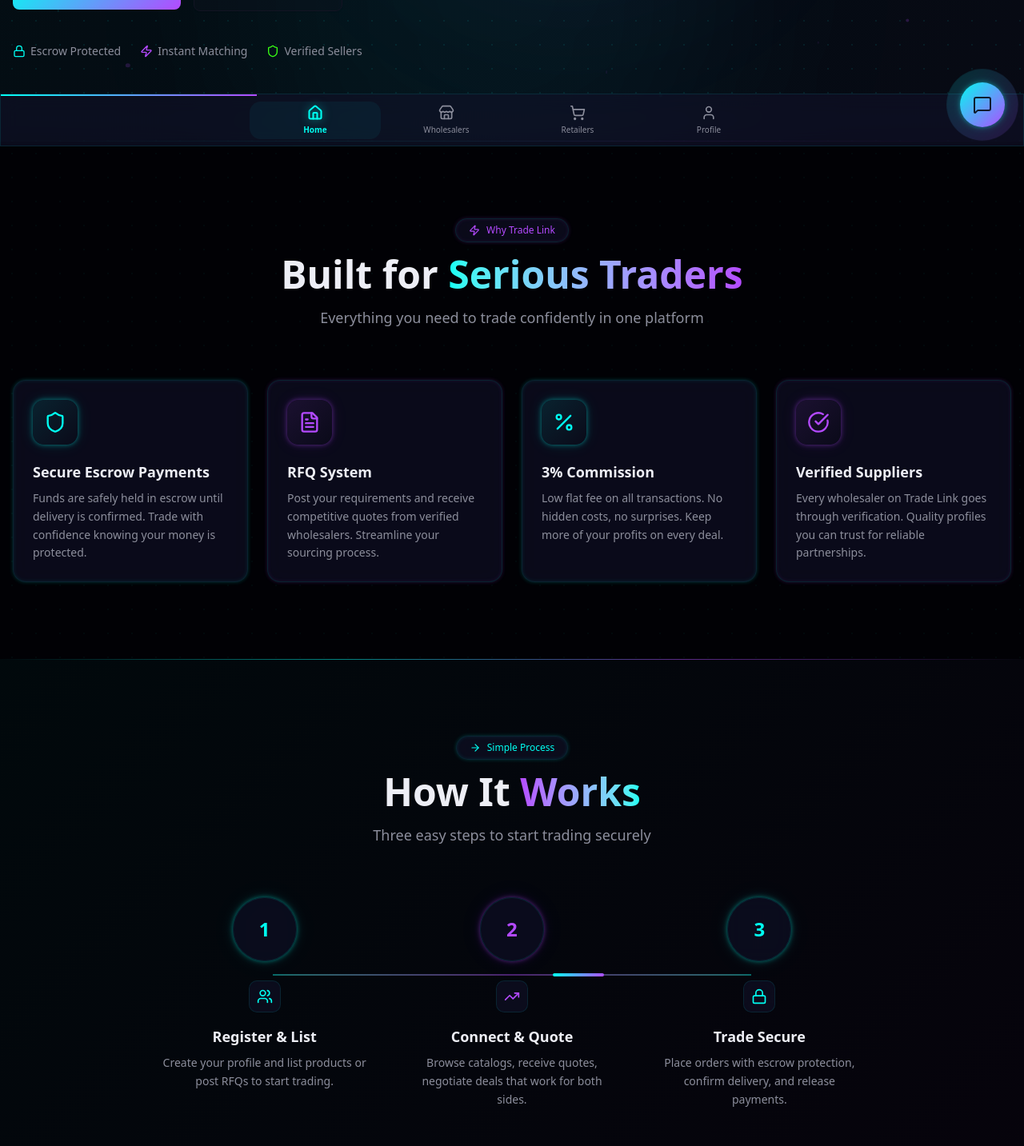
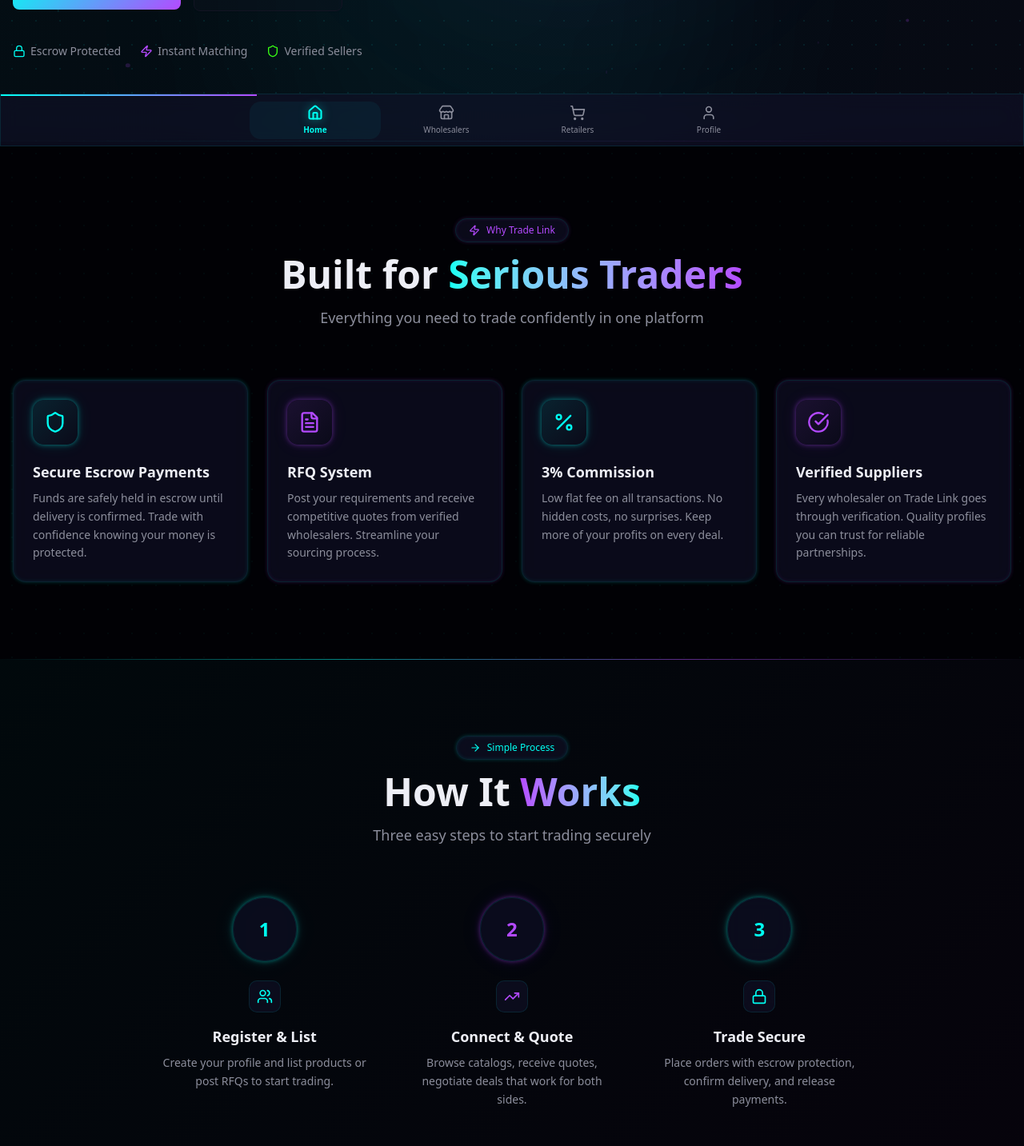
Before and after one commit to Aamirn1/tradelink, a Next.js app: page / in a window 1280 px wide. Shown: the part 617-2050 px from the top of the page at 80% size. Built offline with nearby package versions, Linux system fonts and the light colour scheme.

Commit message:
feat: move AI chat to profile section, remove floating icon, remove How It Works lines

```diff
--- a/src/components/chat/ai-chat-widget.tsx
+++ b/src/components/chat/ai-chat-widget.tsx
@@ -2,7 +2,7 @@
 
 import { useState, useRef, useEffect, useCallback } from 'react';
 import { motion, AnimatePresence } from 'framer-motion';
-import { MessageSquare, X, Send, Loader2, Bot, User } from 'lucide-react';
+import { X, Send, Loader2, Bot, User } from 'lucide-react';
 import { Button } from '@/components/ui/button';
 import { Input } from '@/components/ui/input';
 import { ScrollArea } from '@/components/ui/scroll-area';
@@ -37,7 +37,6 @@
 // ── Component ──────────────────────────────────────────────────
 
 export function AIChatWidget() {
-  const [isOpen, setIsOpen] = useState(false);
   const [messages, setMessages] = useState<ChatMessage[]>([]);
   const [input, setInput] = useState('');
   const [isLoading, setIsLoading] = useState(false);
@@ -47,7 +46,7 @@
   const messagesEndRef = useRef<HTMLDivElement>(null);
   const inputRef = useRef<HTMLInputElement>(null);
 
-  const { user, isAuthenticated } = useAppStore();
+  const { user, isAuthenticated, aiChatOpen, setAiChatOpen } = useAppStore();
 
   // Generate sessionId on mount
   useEffect(() => {
@@ -56,7 +55,7 @@
 
   // Add welcome message when chat opens for the first time
   useEffect(() => {
-    if (isOpen && messages.length === 0) {
+    if (aiChatOpen && messages.length === 0) {
       const welcomeMsg: ChatMessage = {
         id: 'welcome',
         role: 'assistant',
@@ -65,7 +64,7 @@
       };
       setMessages([welcomeMsg]);
     }
-  }, [isOpen, messages.length]);
+  }, [aiChatOpen, messages.length]);
 
   // Auto-scroll to bottom
   useEffect(() => {
@@ -74,10 +73,10 @@
 
   // Focus input when chat opens
   useEffect(() => {
-    if (isOpen) {
+    if (aiChatOpen) {
       setTimeout(() => inputRef.current?.focus(), 300);
     }
-  }, [isOpen]);
+  }, [aiChatOpen]);
 
   // ── Send message to API ────────────────────────────────────
   const sendMessage = useCallback(
@@ -216,28 +215,9 @@
 
   return (
     <>
-      {/* ── Floating Toggle Button ─────────────────────────── */}
-      <AnimatePresence>
-        {!isOpen && (
-          <motion.button
-            initial={{ scale: 0, opacity: 0 }}
-            animate={{ scale: 1, opacity: 1 }}
-            exit={{ scale: 0, opacity: 0 }}
-            transition={{ type: 'spring', stiffness: 260, damping: 20 }}
-            onClick={() => setIsOpen(true)}
-            className="fixed bottom-6 right-6 z-50 h-14 w-14 rounded-full gradient-cyan-purple-strong flex items-center justify-center shadow-lg neon-glow-cyan cursor-pointer group"
-            aria-label="Open AI Chat Assistant"
-          >
-            <MessageSquare className="h-6 w-6 text-primary-foreground group-hover:scale-110 transition-transform" />
-            {/* Pulsing ring */}
-            <span className="absolute inset-0 rounded-full gradient-cyan-purple-strong opacity-40 animate-ping" />
-          </motion.button>
-        )}
-      </AnimatePresence>
-
       {/* ── Chat Panel ─────────────────────────────────────── */}
       <AnimatePresence>
-        {isOpen && (
+        {aiChatOpen && (
           <motion.div
             initial={{ opacity: 0, y: 20, scale: 0.95 }}
             animate={{ opacity: 1, y: 0, scale: 1 }}
@@ -247,7 +227,7 @@
               'fixed z-50 glass rounded-2xl overflow-hidden flex flex-col',
               'shadow-2xl shadow-neon-cyan/10',
               // Desktop: fixed panel
-              'bottom-6 right-6 w-[380px] max-h-[520px]',
+              'bottom-4 right-4 left-4 sm:left-auto sm:right-6 sm:bottom-6 w-auto sm:w-[380px] max-h-[520px]',
               // Mobile: full width at bottom
               'max-sm:bottom-0 max-sm:right-0 max-sm:left-0 max-sm:w-full max-sm:max-h-[70vh] max-sm:rounded-b-none max-sm:rounded-t-2xl'
             )}
@@ -271,7 +251,7 @@
                 variant="ghost"
                 size="icon"
                 className="h-8 w-8 text-muted-foreground hover:text-foreground hover:bg-surface-hover"
-                onClick={() => setIsOpen(false)}
+                onClick={() => setAiChatOpen(false)}
                 aria-label="Close chat"
               >
                 <X className="h-4 w-4" />
--- a/src/components/dashboard/profile-view.tsx
+++ b/src/components/dashboard/profile-view.tsx
@@ -18,6 +18,10 @@
   Camera,
   Tag,
   Briefcase,
+  Bot,
+  MessageSquare,
+  Sparkles,
+  ArrowRight,
 } from 'lucide-react';
 import { useAppStore } from '@/store/app-store';
 import { cn } from '@/lib/utils';
@@ -290,6 +294,56 @@
         </Card>
       </motion.div>
 
+      {/* ── AI Chat Assistant ──────────────────────────────── */}
+      <motion.div variants={item}>
+        <Card className="glass border-0 overflow-hidden">
+          <div className="gradient-cyan-purple p-5 flex flex-col sm:flex-row items-start sm:items-center gap-4">
+            <div className="flex items-center gap-3 flex-1">
+              <div className="h-12 w-12 rounded-xl gradient-cyan-purple-strong flex items-center justify-center shrink-0 neon-glow-cyan">
+                <Bot className="h-6 w-6 text-primary-foreground" />
+              </div>
+              <div>
+                <h2 className="text-lg font-bold text-primary-foreground flex items-center gap-2">
+                  AI Chat Assistant
+                  <Sparkles className="h-4 w-4 text-neon-cyan" />
+                </h2>
+                <p className="text-sm text-primary-foreground/70 mt-0.5">
+                  Get instant help with escrow, RFQs, pricing, and more. Powered by AI.
+                </p>
+              </div>
+            </div>
+            <Button
+              onClick={() => useAppStore.getState().setAiChatOpen(true)}
+              className="bg-white/20 hover:bg-white/30 text-primary-foreground border border-white/20 font-semibold shrink-0 backdrop-blur-sm"
+            >
+              <MessageSquare className="h-4 w-4 mr-2" /> Chat Now
+              <ArrowRight className="h-4 w-4 ml-1" />
+            </Button>
+          </div>
+          {/* Quick topics */}
+          <div className="px-5 py-4 space-y-3">
+            <p className="text-xs font-medium text-muted-foreground uppercase tracking-wider">Quick Topics</p>
+            <div className="flex flex-wrap gap-2">
+              {[
+                { label: 'How escrow works', icon: Shield },
+                { label: 'Post an RFQ', icon: MessageSquare },
+                { label: 'Pricing & fees', icon: Tag },
+                { label: 'Order help', icon: Briefcase },
+              ].map((topic) => (
+                <button
+                  key={topic.label}
+                  onClick={() => useAppStore.getState().setAiChatOpen(true)}
+                  className="flex items-center gap-1.5 text-xs px-3 py-1.5 rounded-full border border-neon-cyan/20 bg-neon-cyan/5 text-neon-cyan hover:bg-neon-cyan/15 hover:border-neon-cyan/40 transition-all duration-200 cursor-pointer"
+                >
+                  <topic.icon className="h-3 w-3" />
+                  {topic.label}
+                </button>
+              ))}
+            </div>
+          </div>
+        </Card>
+      </motion.div>
+
       {/* ── Change Password ────────────────────────────── */}
       <motion.div variants={item}>
         <Card className="glass border-0">
--- a/src/components/landing/landing-page.tsx
+++ b/src/components/landing/landing-page.tsx
@@ -537,21 +537,6 @@
         </AnimatedSection>
 
         <div className="relative max-w-4xl mx-auto">
-          {/* Connecting gradient line between steps */}
-          <div className="hidden md:block absolute top-24 left-[16.67%] right-[16.67%] h-0.5">
-            <div className="w-full h-full bg-gradient-to-r from-neon-cyan/40 via-neon-purple/40 to-neon-cyan/40" />
-            <motion.div
-              className="absolute top-1/2 -translate-y-1/2 w-16 h-1 rounded-full gradient-cyan-purple-strong"
-              animate={{ left: ['0%', '100%'] }}
-              transition={{ duration: 4, repeat: Infinity, ease: 'easeInOut' }}
-            />
-          </div>
-
-          {/* Mobile vertical connecting line */}
-          <div className="md:hidden absolute left-1/2 top-0 bottom-0 w-0.5">
-            <div className="w-full h-full bg-gradient-to-b from-neon-cyan/40 via-neon-purple/40 to-neon-cyan/40" />
-          </div>
-
           <div className="grid grid-cols-1 md:grid-cols-3 gap-12 md:gap-8">
             {steps.map((step, i) => (
               <AnimatedSection key={step.num} index={i}>
--- a/src/store/app-store.ts
+++ b/src/store/app-store.ts
@@ -34,6 +34,10 @@
   // Mobile nav
   mobileNavOpen: boolean;
   setMobileNavOpen: (open: boolean) => void;
+
+  // AI Chat
+  aiChatOpen: boolean;
+  setAiChatOpen: (open: boolean) => void;
 }
 
 export const useAppStore = create<AppState>()(
@@ -78,6 +82,10 @@
       // Mobile nav
       mobileNavOpen: false,
       setMobileNavOpen: (open) => set({ mobileNavOpen: open }),
+
+      // AI Chat
+      aiChatOpen: false,
+      setAiChatOpen: (open) => set({ aiChatOpen: open }),
     }),
     {
       name: 'tradelink-store',
```
Also changed, not shown: 1 other file (tests, documents, lock files or other folders).
